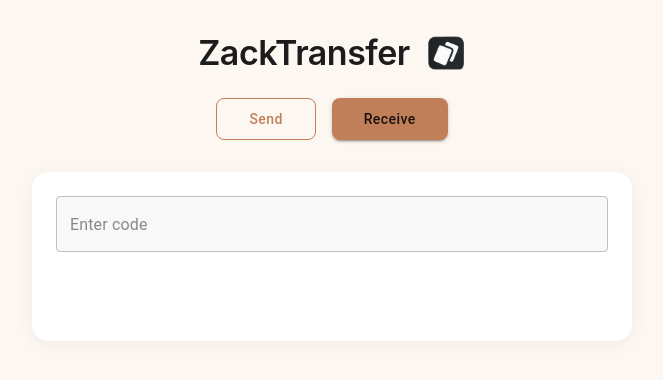
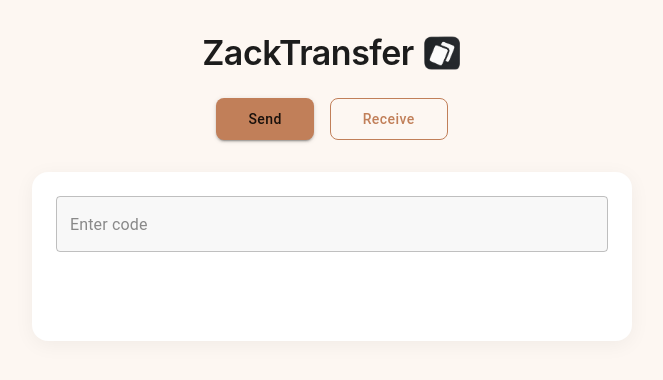
Before and after one commit to ByspokeCoder/ZackTransfer, a React (Vite) app in the folder frontend/: page /receive in a window 1280 px wide. Shown: the top 380 px of the page, without its empty margins (308-971 px from the left). Built offline with nearby package versions, Linux system fonts and the light colour scheme.

Commit message:
feat: create reusable Header component with linked title

```diff
--- /dev/null
+++ b/frontend/src/components/Header.tsx
@@ -0,0 +1,89 @@
+import { Box, Typography, Button } from '@mui/material';
+import { Link } from 'react-router-dom';
+
+export default function Header() {
+  return (
+    <Box sx={{
+      mb: 4,
+      display: 'flex',
+      flexDirection: 'column',
+      alignItems: 'center',
+      gap: 3
+    }}>
+      <Box sx={{
+        display: 'flex',
+        alignItems: 'center',
+        gap: 2
+      }}>
+        <Link
+          to="/"
+          style={{
+            textDecoration: 'none',
+            display: 'flex',
+            alignItems: 'center',
+            gap: '8px'
+          }}
+        >
+          <Typography variant="h4" sx={{
+            color: '#1C1C1C',
+            fontWeight: 600,
+            letterSpacing: '-0.5px',
+            fontFamily: 'var(--system-font-display)',
+            '&:hover': {
+              color: '#C17F59'
+            }
+          }}>
+            ZackTransfer
+          </Typography>
+          <img
+            src="/images/Logo1.png"
+            alt="ZackTransfer Logo"
+            style={{
+              width: '40px',
+              height: 'auto'
+            }}
+          />
+        </Link>
+      </Box>
+
+      <Box sx={{ display: 'flex', gap: 2 }}>
+        <Button
+          variant="contained"
+          component={Link}
+          to="/"
+          sx={{
+            bgcolor: '#C17F59',
+            '&:hover': {
+              bgcolor: '#A66B48'
+            },
+            textTransform: 'none',
+            borderRadius: '8px',
+            px: 4,
+            py: 1
+          }}
+        >
+          Send
+        </Button>
+        <Button
+          variant="outlined"
+          component={Link}
+          to="/receive"
+          sx={{
+            borderColor: '#C17F59',
+            color: '#C17F59',
+            '&:hover': {
+              borderColor: '#A66B48',
+              bgcolor: 'rgba(193, 127, 89, 0.04)'
+            },
+            textTransform: 'none',
+            borderRadius: '8px',
+            px: 4,
+            py: 1
+          }}
+        >
+          Receive
+        </Button>
+      </Box>
+    </Box>
+  );
+}
--- a/frontend/src/pages/Receive.tsx
+++ b/frontend/src/pages/Receive.tsx
@@ -15,6 +15,7 @@ import { Link as RouterLink } from 'react-router-dom';
 import axios from 'axios';
 import { APP_NAME } from '../api/config';
 import { api } from '../api/config';
+import Header from '../components/Header';
 
 export default function Receive() {
   const [code, setCode] = useState('');
@@ -81,75 +82,7 @@ export default function Receive() {
       pt: 4,
       px: 3
     }}>
-      <Box sx={{
-        mb: 4,
-        display: 'flex',
-        flexDirection: 'column',
-        alignItems: 'center',
-        gap: 3
-      }}>
-        <Box sx={{
-          display: 'flex',
-          alignItems: 'center',
-          gap: 2
-        }}>
-          <Typography variant="h4" sx={{
-            color: '#1C1C1C',
-            fontWeight: 600,
-            letterSpacing: '-0.5px',
-            fontFamily: 'var(--system-font-display)'
-          }}>
-            ZackTransfer
-          </Typography>
-          <img
-            src="/images/Logo1.png"
-            alt="ZackTransfer Logo"
-            style={{
-              width: '40px',
-              height: 'auto'
-            }}
-          />
-        </Box>
-
-        <Box sx={{ display: 'flex', gap: 2 }}>
-          <Button
-            variant="outlined"
-            component={RouterLink}
-            to="/"
-            sx={{
-              borderColor: '#C17F59',
-              color: '#C17F59',
-              '&:hover': {
-                borderColor: '#A66B48',
-                bgcolor: 'rgba(193, 127, 89, 0.04)'
-              },
-              textTransform: 'none',
-              borderRadius: '8px',
-              px: 4,
-              py: 1
-            }}
-          >
-            Send
-          </Button>
-          <Button
-            variant="contained"
-            component={RouterLink}
-            to="/receive"
-            sx={{
-              bgcolor: '#C17F59',
-              '&:hover': {
-                bgcolor: '#A66B48'
-              },
-              textTransform: 'none',
-              borderRadius: '8px',
-              px: 4,
-              py: 1
-            }}
-          >
-            Receive
-          </Button>
-        </Box>
-      </Box>
+      <Header />
 
       <Paper
         elevation={3}
--- a/frontend/src/pages/Send.tsx
+++ b/frontend/src/pages/Send.tsx
@@ -15,6 +15,7 @@ import { Link } from 'react-router-dom';
 import axios from 'axios';
 import { api } from '../api/config';
 import { useTransfer } from '../context/TransferContext';
+import Header from '../components/Header';
 
 interface TabPanelProps {
   children?: React.ReactNode;
@@ -100,88 +101,7 @@ export default function Send() {
       pt: 4,
       px: 3
     }}>
-      <Box sx={{
-        mb: 4,
-        display: 'flex',
-        flexDirection: 'column',
-        alignItems: 'center',
-        gap: 3
-      }}>
-        <Box sx={{
-          display: 'flex',
-          alignItems: 'center',
-          gap: 2
-        }}>
-          <Link
-            to="/"
-            style={{
-              textDecoration: 'none',
-              display: 'flex',
-              alignItems: 'center',
-              gap: '8px'
-            }}
-          >
-            <Typography variant="h4" sx={{
-              color: '#1C1C1C',
-              fontWeight: 600,
-              letterSpacing: '-0.5px',
-              fontFamily: 'var(--system-font-display)',
-              '&:hover': {
-                color: '#C17F59'
-              }
-            }}>
-              ZackTransfer
-            </Typography>
-            <img
-              src="/images/Logo1.png"
-              alt="ZackTransfer Logo"
-              style={{
-                width: '40px',
-                height: 'auto'
-              }}
-            />
-          </Link>
-        </Box>
-
-        <Box sx={{ display: 'flex', gap: 2 }}>
-          <Button
-            variant="contained"
-            component={Link}
-            to="/"
-            sx={{
-              bgcolor: '#C17F59',
-              '&:hover': {
-                bgcolor: '#A66B48'
-              },
-              textTransform: 'none',
-              borderRadius: '8px',
-              px: 4,
-              py: 1
-            }}
-          >
-            Send
-          </Button>
-          <Button
-            variant="outlined"
-            component={Link}
-            to="/receive"
-            sx={{
-              borderColor: '#C17F59',
-              color: '#C17F59',
-              '&:hover': {
-                borderColor: '#A66B48',
-                bgcolor: 'rgba(193, 127, 89, 0.04)'
-              },
-              textTransform: 'none',
-              borderRadius: '8px',
-              px: 4,
-              py: 1
-            }}
-          >
-            Receive
-          </Button>
-        </Box>
-      </Box>
+      <Header />
 
       <Paper
         elevation={3}
```
